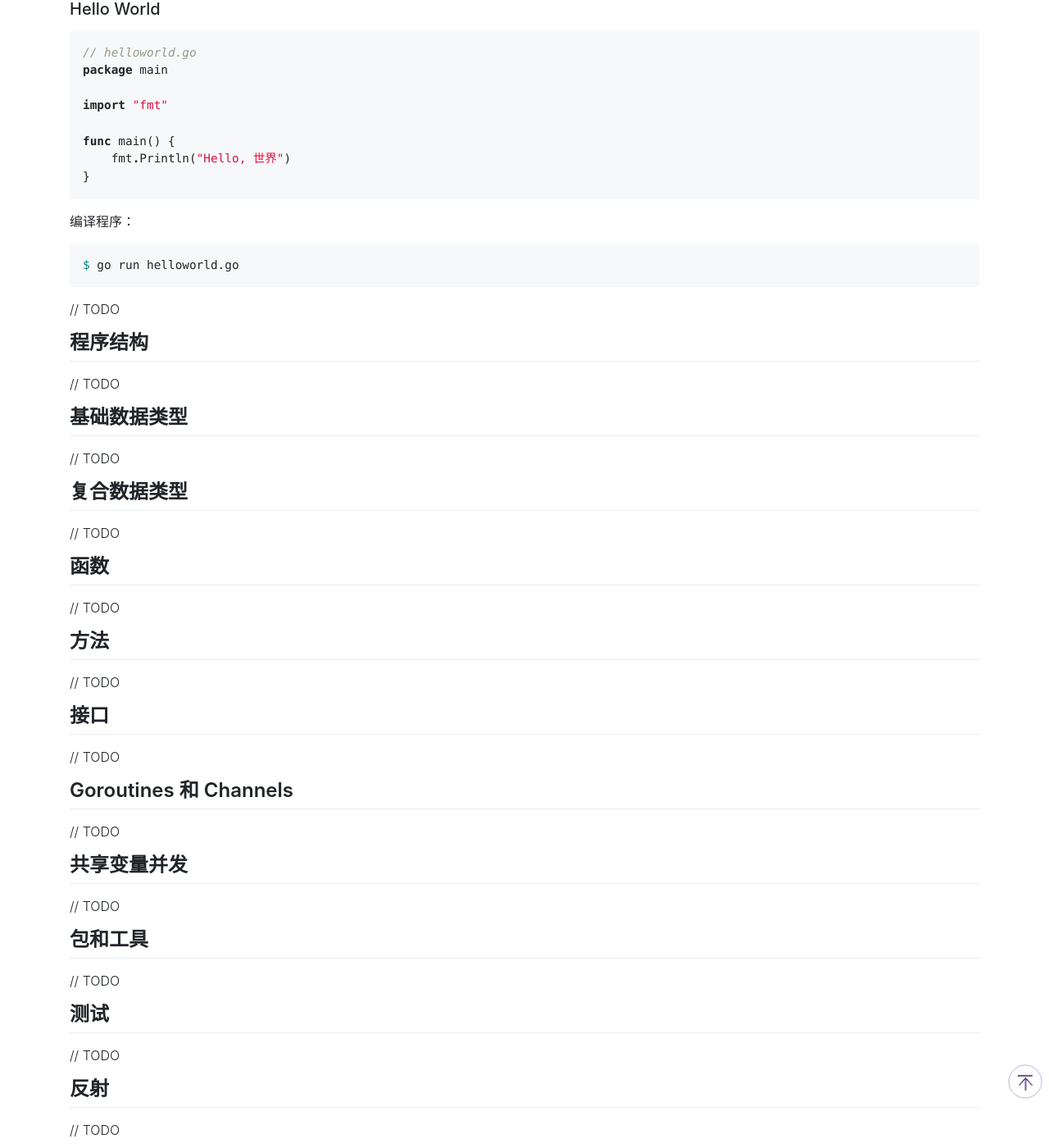
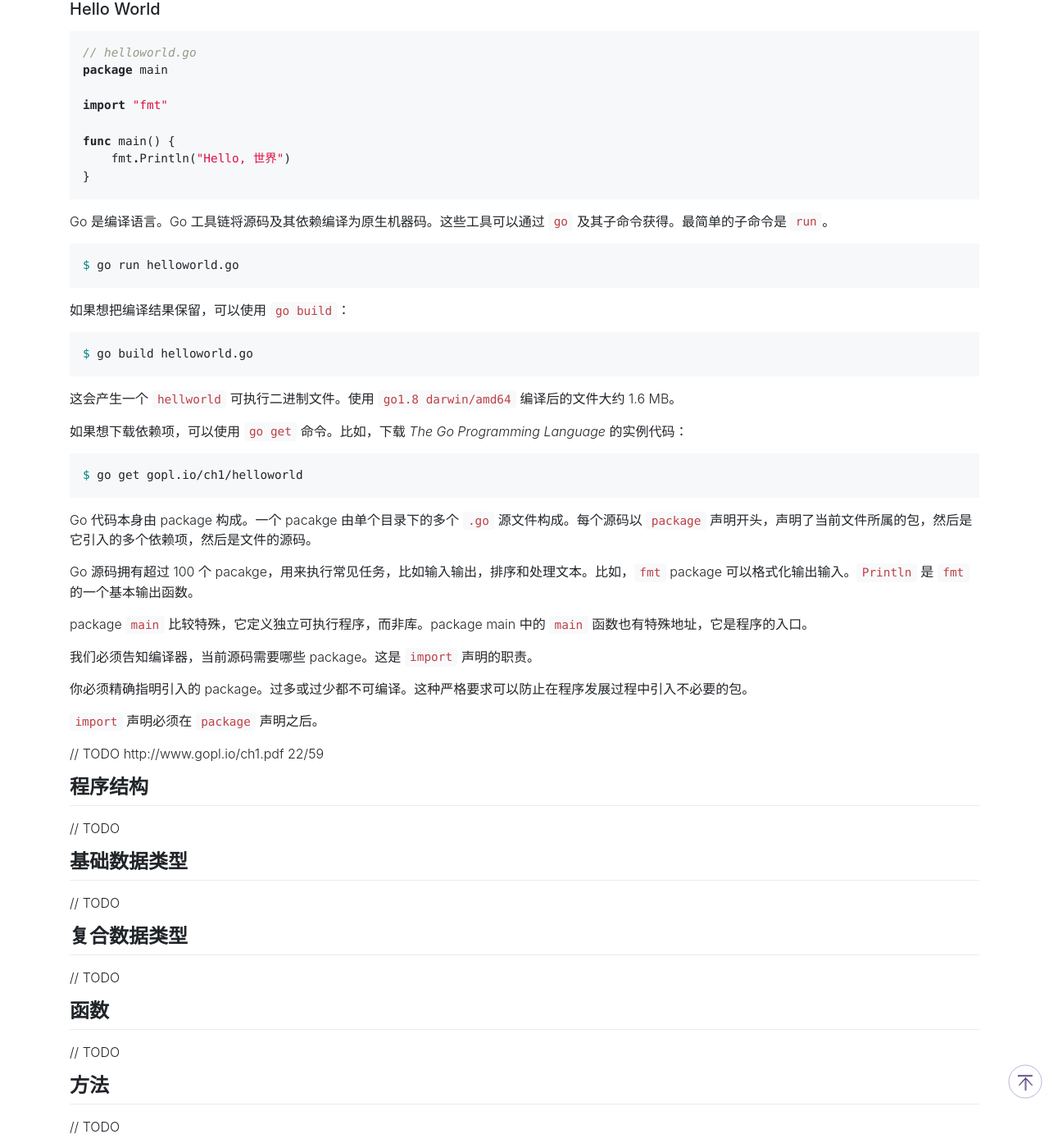
Before and after one commit to liuzhuan/liuzhuan.github.io, a Jekyll site: the page built from _posts/2017-12-14-golang-primer.md, in a window 1280 px wide and 1400 px high, scrolled down 1000 px. Shown: the whole window at 82% size. Built offline with Jekyll 4.4.1, drawn with Linux system fonts in a browser that asks for light colours; nearby versions of some CDN libraries; comment, search, counter and statistics services are not loaded.

Commit message:
updating golang content

````diff
--- a/_posts/2017-12-14-golang-primer.md
+++ b/_posts/2017-12-14-golang-primer.md
@@ -38,13 +38,39 @@ func main() {
 }
 ```
 
-编译程序：
+Go 是编译语言。Go 工具链将源码及其依赖编译为原生机器码。这些工具可以通过 `go` 及其子命令获得。最简单的子命令是 `run`。
 
 ```sh
 $ go run helloworld.go
 ```
 
-// TODO
+如果想把编译结果保留，可以使用 `go build`：
+
+```sh
+$ go build helloworld.go
+```
+
+这会产生一个 `hellworld` 可执行二进制文件。使用 `go1.8 darwin/amd64` 编译后的文件大约 1.6 MB。
+
+如果想下载依赖项，可以使用 `go get` 命令。比如，下载 *The Go Programming Language* 的实例代码：
+
+```sh
+$ go get gopl.io/ch1/helloworld
+```
+
+Go 代码本身由 package 构成。一个 pacakge 由单个目录下的多个 `.go` 源文件构成。每个源码以 `package` 声明开头，声明了当前文件所属的包，然后是它引入的多个依赖项，然后是文件的源码。
+
+Go 源码拥有超过 100 个 pacakge，用来执行常见任务，比如输入输出，排序和处理文本。比如，`fmt` package 可以格式化输出输入。`Println` 是 `fmt` 的一个基本输出函数。
+
+package `main` 比较特殊，它定义独立可执行程序，而非库。package main 中的 `main` 函数也有特殊地址，它是程序的入口。
+
+我们必须告知编译器，当前源码需要哪些 package。这是 `import` 声明的职责。
+
+你必须精确指明引入的 package。过多或过少都不可编译。这种严格要求可以防止在程序发展过程中引入不必要的包。
+
+`import` 声明必须在 `package` 声明之后。
+
+// TODO http://www.gopl.io/ch1.pdf 22/59
 
 ## 程序结构
 
````
